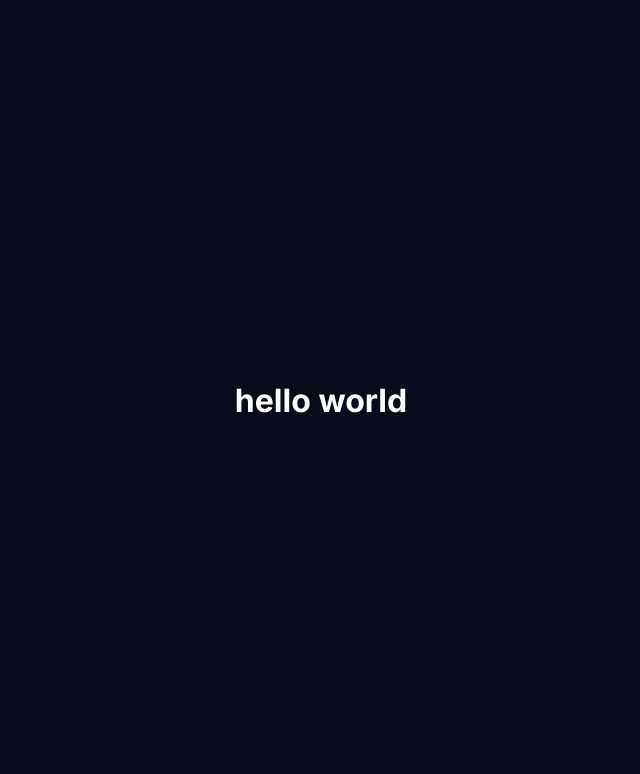
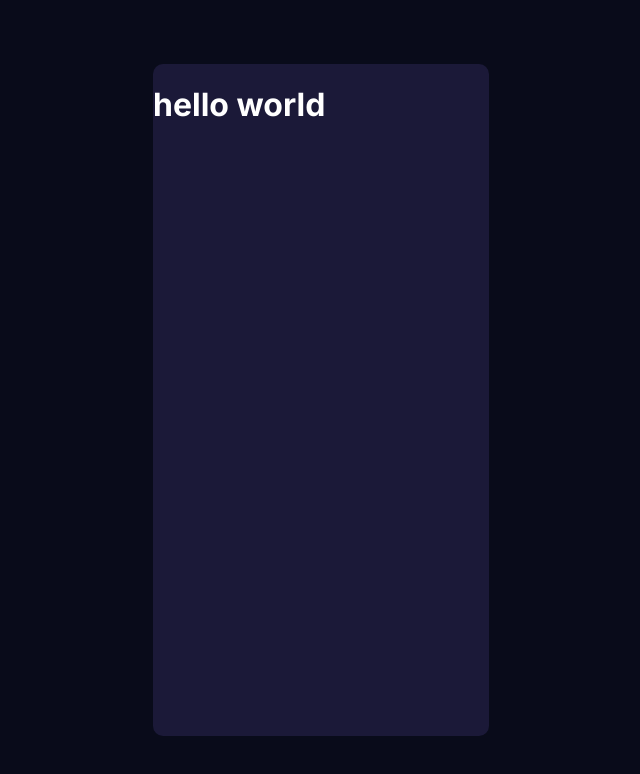
Before and after one commit to the-rabblerouser/frontend-Mentor-Stats-Preview-Card-Component, a Next.js app: page / in a window 1280 px wide. Shown: the top 774 px of the page, without its empty margins (319-959 px from the left). Built offline with nearby package versions, Linux system fonts and the light colour scheme.

Commit message:
card component created and styled

```diff
--- a/pages/index.js
+++ b/pages/index.js
@@ -9,12 +9,21 @@ export default function Home() {
 		width: 100vw;
 	`;
 
+	const Card = styled.div`
+		background: hsl(244, 38%, 16%);
+		border-radius: 10px;
+		height: 42rem;
+		width: 21rem;
+	`;
+
 	return (
 		<>
 			<Container>
-				<h1 style={{ color: 'hsl(0, 0%, 100%)', fontFamily: 'Inter' }}>
-					hello world
-				</h1>
+				<Card>
+					<h1 style={{ color: 'hsl(0, 0%, 100%)', fontFamily: 'Inter' }}>
+						hello world
+					</h1>
+				</Card>
 			</Container>
 		</>
 	);
```
